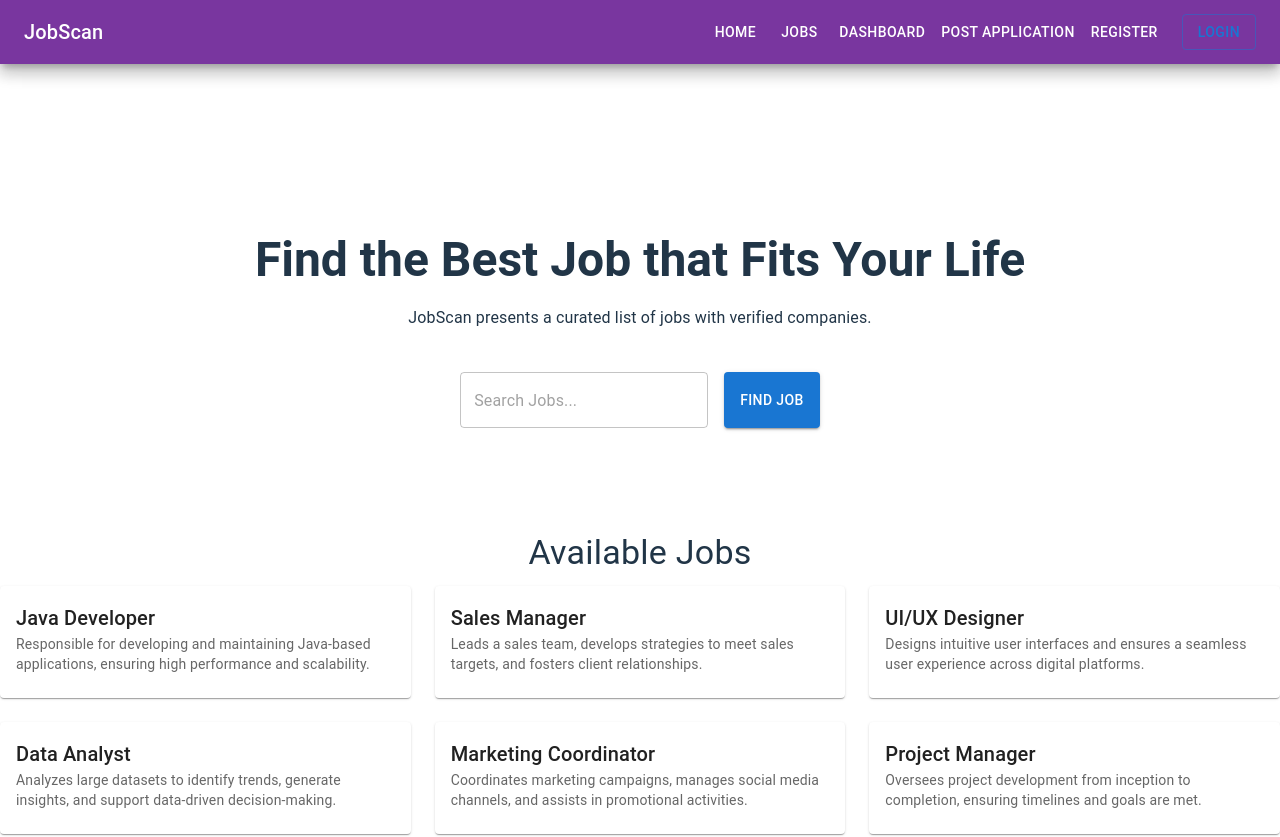
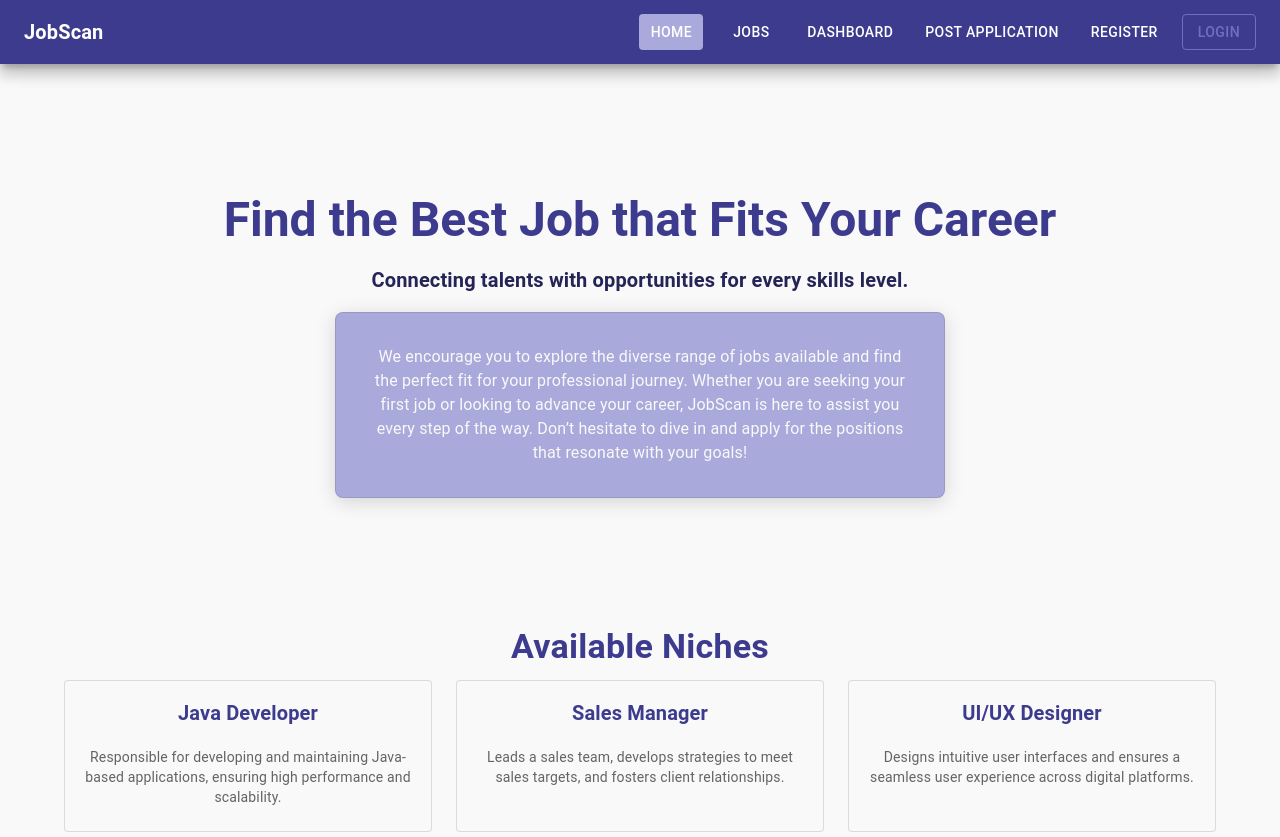
Before and after one commit to fearalert/job-seeker, a React (Vite) app in the folder frontend/: page / in a window 1280 px wide. Shown: the top 837 px of the page. Built offline with nearby package versions, Linux system fonts and the light colour scheme.

Commit message:
Defining theme for mui and made navbar and hero section for home page and footer

```diff
--- a/frontend/src/App.jsx
+++ b/frontend/src/App.jsx
@@ -8,13 +8,14 @@ import Register from './pages/register/Register';
 import NotFound from './pages/notfound/NotFound';
 import Navbar from './components/Navbar';
 import Footer from './components/Footer';
+import { Container } from "@mui/material";
 
 function App() {
 
   return (
-    <>
      <Router>
         <Navbar />
+        <Container variant="main">
           <Routes>
             <Route path="/" element={<Home />} />
             <Route path="/jobs" element={<Jobs />} />
@@ -24,9 +25,9 @@ function App() {
             <Route path="/login" element={<Login />} />
             <Route path="*" element={<NotFound />} />
           </Routes>
+        </Container>
         <Footer />
      </Router>
-    </>
   )
 }
 
--- a/frontend/src/components/Footer.jsx
+++ b/frontend/src/components/Footer.jsx
@@ -1,8 +1,9 @@
-import { Box, Typography } from '@mui/material';
+import { Box, Typography, useTheme } from '@mui/material';
 
 function Footer() {
+  const theme = useTheme();
   return (
-    <Box sx={{ py: 4, textAlign: 'center', backgroundColor: '#001e26', color: 'white' }}>
+    <Box width="100%" bottom={0} sx={{ py: 4, textAlign: 'center', backgroundColor: theme.palette.primary.dark, color: 'white' }}>
       <Typography variant="body1">© 2024 JobScan. All Rights Reserved.</Typography>
     </Box>
   );
--- a/frontend/src/components/Navbar.jsx
+++ b/frontend/src/components/Navbar.jsx
@@ -2,11 +2,77 @@ import { useState } from 'react';
 import { AppBar, Toolbar, Typography, Button, Box, IconButton, Drawer, List, ListItem, ListItemText } from '@mui/material';
 import MenuIcon from '@mui/icons-material/Menu';
 import { NavLink } from 'react-router-dom';
-import styles from './navbar.module.css';
+import { useTheme } from '@mui/material/styles';
+
+import PropTypes from 'prop-types';
+
+const MenuButton = ({ item }) => {
+  const theme = useTheme();
+  return (
+    <Button
+      key={item.title}
+      component={NavLink}
+      to={item.path}
+      sx={{
+        textDecoration: 'none',
+        color: theme.palette.primary.contrastText,
+        '&.active': {
+          backgroundColor: theme.palette.primary.light,
+        },
+      }}
+    >
+      {item.title}
+    </Button>
+  );
+};
+
+MenuButton.propTypes = {
+  item: PropTypes.shape({
+    title: PropTypes.string.isRequired,
+    path: PropTypes.string.isRequired,
+  }).isRequired,
+};
+
+const DrawerMenu = ({ menuItems }) => {
+  const theme = useTheme();
+  return (
+    <List>
+      {menuItems.map((item) => (
+        <ListItem
+          button
+          key={item.title}
+          component={NavLink}
+          to={item.path}
+          sx={{
+            textDecoration: 'none',
+            color: theme.palette.primary.dark,
+            '&.active': {
+              backgroundColor: theme.palette.primary.light,
+              color: theme.palette.primary.contrastText,
+            },
+          }}
+        >
+          <ListItemText primary={item.title} />
+        </ListItem>
+      ))}
+      <ListItem button component={NavLink} to="/login">
+        <ListItemText primary="Login" />
+      </ListItem>
+    </List>
+  );
+};
+
+DrawerMenu.propTypes = {
+  menuItems: PropTypes.arrayOf(
+    PropTypes.shape({
+      title: PropTypes.string.isRequired,
+      path: PropTypes.string.isRequired,
+    })
+  ).isRequired,
+};
 
 function Navbar() {
   const [drawerOpen, setDrawerOpen] = useState(false);
-
   const toggleDrawer = (open) => (event) => {
     if (event && event.type === 'keydown' && (event.key === 'Tab' || event.key === 'Shift')) {
       return;
@@ -23,36 +89,23 @@ function Navbar() {
   ];
 
   return (
-    <section className={styles.navbar}>
-      <AppBar elevation={10} sx={{ backgroundColor: '#79369f' }}>
+    <Box marginBottom={20}>
+      <AppBar color='primary' elevation={10} position='fixed'>
         <Toolbar>
           <Typography variant="h6" sx={{ flexGrow: 1 }}>
             JobScan
           </Typography>
-
-          <Box sx={{ display: { xs: 'none', md: 'flex' } }}>
-            {menuItems.map((item) => (
-              <NavLink
-                to={item.path}
-                key={item.title}
-                style={{ textDecoration: 'none', color: 'inherit' }}
-                activeClassName={styles.active}
-              >
-                <Button color="inherit">{item.title}</Button>
-              </NavLink>
-            ))}
+          <Box sx={{ display: { xs: 'none', md: 'flex' }, gap: 2 }}>
+            {menuItems.map(item => <MenuButton key={item.index} item={item} />)}
           </Box>
-
           <Button
             variant="outlined"
-            color="primary"
             sx={{ display: { xs: 'none', md: 'block' }, ml: 2 }}
             component={NavLink}
             to="/login"
           >
             Login
           </Button>
-
           <IconButton
             edge="end"
             color="inherit"
@@ -64,27 +117,12 @@ function Navbar() {
           </IconButton>
         </Toolbar>
       </AppBar>
-
       <Drawer anchor="right" open={drawerOpen} onClose={toggleDrawer(false)}>
-        <Box
-          role="presentation"
-          onClick={toggleDrawer(false)}
-          onKeyDown={toggleDrawer(false)}
-          sx={{ width: 250 }}
-        >
-          <List>
-            {menuItems.map((item) => (
-              <ListItem button key={item.title} component={NavLink} to={item.path} activeClassName={styles.active}>
-                <ListItemText primary={item.title} />
-              </ListItem>
-            ))}
-            <ListItem button component={NavLink} to="/login">
-              <ListItemText primary="Login" />
-            </ListItem>
-          </List>
+        <Box role="presentation" onClick={toggleDrawer(false)} onKeyDown={toggleDrawer(false)} sx={{ width: 250 }}>
+          <DrawerMenu menuItems={menuItems} toggleDrawer={toggleDrawer} />
         </Box>
       </Drawer>
-    </section>
+    </Box>
   );
 }
 
--- a/frontend/src/components/home/Hero.jsx
+++ b/frontend/src/components/home/Hero.jsx
@@ -1,18 +1,62 @@
-import { Typography, Button, Box, TextField } from '@mui/material';
+import { Typography, Box } from '@mui/material';
+import { useTheme } from '@mui/material/styles';
 
-function Hero() {
+const Hero = () => {
+  const theme = useTheme();
+
   return (
-    <Box sx={{ textAlign: 'center', p: 4 }}>
-      <Typography variant="h3" fontWeight="bold">
-        Find the Best Job that Fits Your Life
+    <Box sx={{
+      display: 'flex',
+      flexDirection: 'column',
+      textAlign: 'center',
+      justifyContent: 'center',
+      alignItems: 'center',
+      p: 4,
+      backgroundColor: theme.palette.background.default,
+    }}>
+      <Typography variant="h3" fontWeight="bold" color={theme.palette.primary.main}>
+        Find the Best Job that Fits Your Career
       </Typography>
-      <Typography variant="subtitle1" sx={{ my: 2 }}>
-        JobScan presents a curated list of jobs with verified companies.
+      <Typography variant="h6" sx={{ color: theme.palette.primary.dark, mb:2, mt:2 }}>
+          Connecting talents with opportunities for every skills level.
       </Typography>
-      <Box sx={{ display: 'inline-flex', gap: 2, my: 3 }}>
-        <TextField placeholder="Search Jobs..." variant="outlined" />
-        <Button variant="contained" color="primary">Find Job</Button>
+
+      <Box
+        variant="outlined"
+        sx={{
+          mb: 4,
+          mt: 2,
+          padding: 4,
+          border: `1px solid rgba(0, 0, 0, 0.1)`,
+          backgroundColor: theme.palette.primary.light,
+          borderRadius: 2,
+          boxShadow: `0px 4px 20px rgba(0, 0, 0, 0.15)`,
+          width: { xs: '90%', sm: '70%', md: '50%' },
+          maxWidth: 1200,
+          margin: '0 auto',
+        }}
+      >
+        <Typography variant="body1" color={theme.palette.background.default}>
+          We encourage you to explore the diverse range of jobs available and find the perfect fit for your professional journey.
+          Whether you are seeking your first job or looking to advance your career, JobScan is here to assist you every step of the way.
+          Don’t hesitate to dive in and apply for the positions that resonate with your goals!
+        </Typography>
       </Box>
+
+      {/* <TextField
+        placeholder="Search Jobs..."
+        variant="outlined"
+        sx={{
+          width: {
+            xs: '100%',
+            sm: '100%',
+            md: '400px',
+          },
+          height: '40px',
+          fontSize: '16px',
+          p: 1,
+        }}
+      /> */}
     </Box>
   );
 }
--- a/frontend/src/components/home/Niches.jsx
+++ b/frontend/src/components/home/Niches.jsx
@@ -1,4 +1,5 @@
 import { Box, Typography, Card, CardContent, Grid } from '@mui/material';
+import { useTheme } from '@mui/material/styles';
 
 const jobs = [
   {
@@ -44,16 +45,27 @@ const jobs = [
 ];
 
 const JobList = () => {
+  const theme = useTheme();
+
   return (
-    <Box sx={{ py: 6 }}>
-      <Typography variant="h4" align="center" gutterBottom>Available Jobs</Typography>
-      <Grid container spacing={3}>
+    <Box sx={{ py: 12, backgroundColor: theme.palette.background.default }}>
+      <Typography variant="h4" align="center" fontWeight="bold" gutterBottom color={theme.palette.primary.main}>
+        Available Niches
+      </Typography>
+      <Grid container spacing={3} >
         {jobs.map((job) => (
           <Grid item xs={12} sm={6} md={4} key={job.id}>
-            <Card>
+            <Card variant="outlined" sx={{ boxShadow: 0.5, height: 150, textAlign:"center", backgroundColor: theme.palette.background.default, '&:hover' : {
+              backgroundColor: theme.palette.background.paper,
+            }}} >
               <CardContent>
-                <Typography variant="h6">{job.service}</Typography>
-                <Typography variant="body2" color="textSecondary">{job.description}</Typography>
+                <Typography variant="h6" color={theme.palette.primary.main}>
+                  {job.service}
+                </Typography>
+                <br />
+                <Typography variant="body2" color="textSecondary">
+                  {job.description}
+                </Typography>
               </CardContent>
             </Card>
           </Grid>
--- a/frontend/src/index.css
+++ b/frontend/src/index.css
@@ -1,67 +1,6 @@
-:root {
-  font-family: Inter, system-ui, Avenir, Helvetica, Arial, sans-serif;
-  line-height: 1.5;
-  font-weight: 400;
-
-  color-scheme: light dark;
-  color: rgba(26, 24, 24, 0.87);
-  background-color: #ffffff;
-  font-synthesis: none;
-  text-rendering: optimizeLegibility;
-  -webkit-font-smoothing: antialiased;
-  -moz-osx-font-smoothing: grayscale;
+body {
+  background-color: #F9F9F9;
+  margin: 0;
+  padding: 0;
+  height: 100vh;
 }
-
-a {
-  font-weight: 500;
-  color: #79369f;
-  text-decoration: inherit;
-}
-a:hover {
-  color: #e1b3fc;
-}
-
-body {
-  margin: 0;
-  display: flex;
-  place-items: center;
-  min-width: 320px;
-  min-height: 100vh;
-}
-
-h1 {
-  font-size: 3.2em;
-  line-height: 1.1;
-}
-
-button {
-  border-radius: 8px;
-  border: 1px solid transparent;
-  padding: 0.6em 1.2em;
-  font-size: 1em;
-  font-weight: 500;
-  font-family: inherit;
-  background-color: #ffffff;
-  cursor: pointer;
-  transition: border-color 0.25s;
-}
-button:hover {
-  border-color: #ffffff;
-}
-button:focus,
-button:focus-visible {
-  outline: 4px auto -webkit-focus-ring-color;
-}
-
-@media (prefers-color-scheme: light) {
-  :root {
-    color: #213547;
-    background-color: #ffffff;
-  }
-  a:hover {
-    color: #ffffff;
-  }
-  button {
-    background-color: #f9f9f9;
-  }
-}
--- a/frontend/src/main.jsx
+++ b/frontend/src/main.jsx
@@ -1,11 +1,15 @@
 import { createRoot } from 'react-dom/client'
 import App from './App.jsx'
-import './index.css'
 import {Provider} from 'react-redux';
 import store from './store/store.js';
+import { ThemeProvider } from '@emotion/react';
+import { theme } from './themes/theme.js';
+import './index.css';
 
 createRoot(document.getElementById('root')).render(
   <Provider store={store}>
-    <App />
+    <ThemeProvider theme={theme}>
+      <App />
+    </ThemeProvider>
   </Provider>,
 )
--- /dev/null
+++ b/frontend/src/themes/theme.js
@@ -0,0 +1,161 @@
+import { createTheme } from '@mui/material/styles';
+
+export const theme = createTheme({
+  palette: {
+    primary: {
+      main: '#3D3B8E',
+      light: '#A9A9DB',
+      dark: '#252456',
+      contrastText: '#fff',
+    },
+    secondary: {
+      main: '#6883BA',
+      contrastText: '#fff',
+    },
+    background: {
+      default: '#F9F9F9',
+      paper: '#F4F4F4',
+      contrastText: '#0C0C1D',
+    },
+    tertiary: {
+      main: '#B0E298',
+      contrastText: '#0C0C1D',
+      dark: '#61BF36',
+      light: '#B5E4A0',
+    },
+  },
+  components: {
+    MuiButton: {
+      variants: [
+        {
+          props: { variant: 'contained' },
+          style: {
+            backgroundColor: '#3D3B8E',
+            color: '#fff',
+            '&:hover': {
+              backgroundColor: '#716FC3',
+            },
+          },
+        },
+        {
+            props: { variant: 'outlined' },
+            style: {
+              borderColor: '#716FC3',
+              color: '#716FC3',
+              '&:hover': {
+                backgroundColor: '#716FC3',
+                borderColor: '#716FC3',
+                color: '#fff',
+              },
+            },
+          },
+      ],
+    },
+    MuiTextField: {
+      styleOverrides: {
+        root: {
+          '& .MuiOutlinedInput-root': {
+            borderRadius: '8px',
+            '& fieldset': {
+              borderColor: '#3D3B8E',
+            },
+            '&:hover fieldset': {
+              borderColor: '#716FC3',
+            },
+            '&.Mui-focused fieldset': {
+              borderColor: '#3D3B8E',
+            },
+          },
+        },
+      },
+    },
+    MuiBox: {
+      variants: [
+        {
+          props: { variant: 'default' },
+          style: {
+            backgroundColor: '#F9F9F9',
+            padding: '16px',
+            borderRadius: '8px',
+            boxShadow: '0px 2px 10px rgba(0, 0, 0, 0.1)',
+          },
+        },
+        {
+            props: { variant: 'secondary' },
+            style: {
+              backgroundColor: '#F4F4F4',
+              borderRadius: '12px',
+              border: '1px solid #E0E0E0',
+              width: 'auto',
+              padding: '2px',
+              boxShadow: '0px 4px 20px rgba(0, 0, 0, 0.2)',
+            },
+          },
+      ],
+    },
+    MuiContainer: {
+      variants: [
+        {
+            props: { variant: 'overall' },
+            style: {
+              backgroundColor: '#F9F9F9',
+              minHeight: 'calc(100vh - 20px)',
+              width: '100%',
+              display: 'flex',
+              flexDirection: 'column',
+              justifyContent: 'center',
+              alignItems: 'center',
+            },
+          },
+        {
+          props: { variant: 'main' },
+          style: {
+            backgroundColor: '#F9F9F9',
+            minHeight: '100vh',
+            display: 'flex',
+            width: '100%',
+            flexDirection: 'column',
+            justifyContent: 'center',
+            alignItems: 'center',
+          },
+        },
+        {
+          props: { variant: 'secondary' },
+          style: {
+            backgroundColor: '#fff',
+            padding: '16px',
+            border: '1px solid #E0E0E0',
+            borderRadius: '8px',
+            boxShadow: '0px 2px 8px rgba(0, 0, 0, 0.1)',
+          },
+        },
+      ],
+    },
+    MuiTypography: {
+        styleOverrides: {
+          h6: {
+            fontWeight: 'bold',
+            color: '#fff',
+          },
+        },
+      },
+      MuiDrawer: {
+        styleOverrides: {
+          paper: {
+            backgroundColor: '#F4F4F4',
+            color: '#3D3B8E',
+          },
+        },
+      },
+      MuiListItem: {
+        styleOverrides: {
+          root: {
+            '&.active': {
+              backgroundColor: '#716FC3',
+              color: '#fff',
+            },
+          },
+        },
+      },
+  },
+});
```
Also changed, not shown: frontend/src/components/navbar.module.css (deleted, +0 -20 lines). Lines whose indentation alone changed are shown as unchanged.
